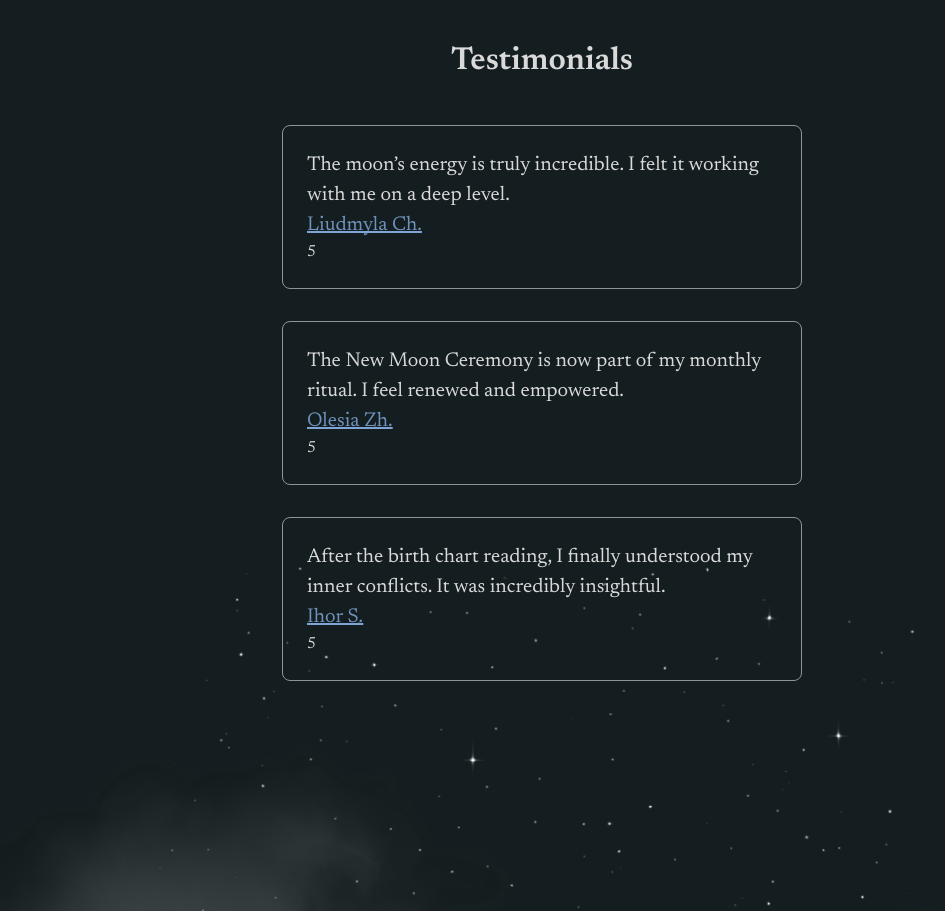
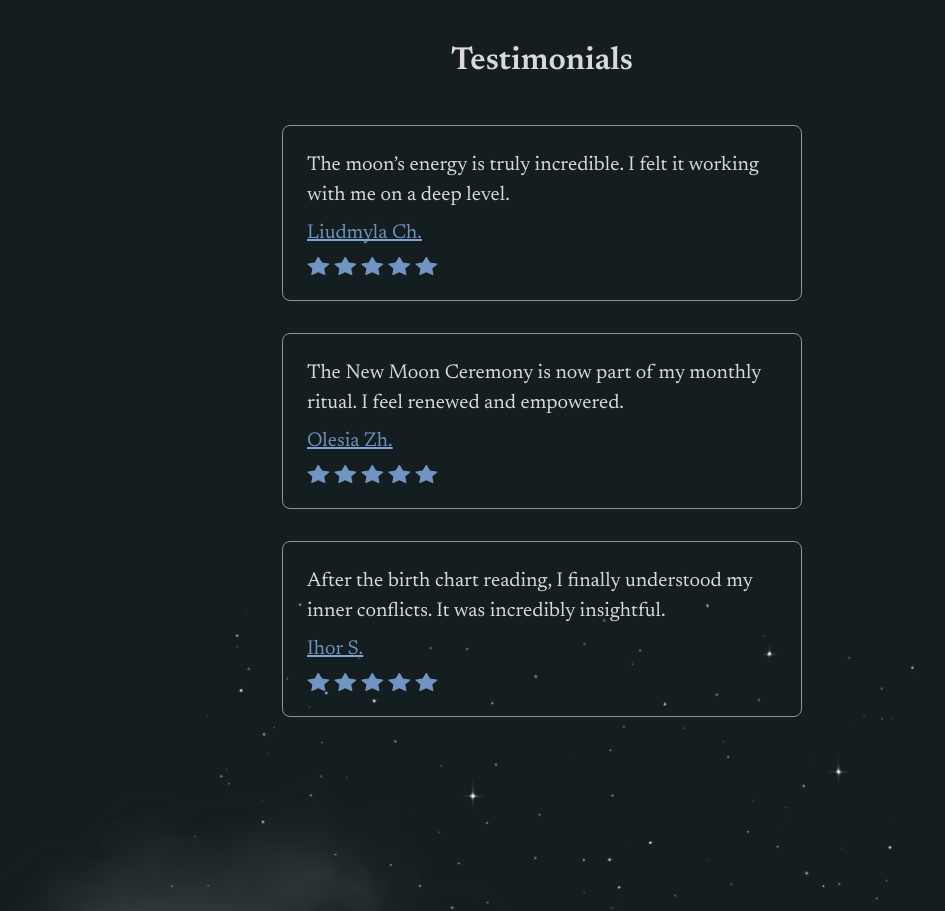
Before and after one commit to BokiiVlad/MoonPortal, a React (Vite) app: page / in a window 1280 px wide. Shown: the part 5860-6771 px from the top of the page, without its empty margins (98-1043 px from the left). Built offline with nearby package versions, Linux system fonts and the light colour scheme.

Commit message:
finish testimonials

```diff
--- a/src/components/TestimonialsItem/TestimonialsItem.jsx
+++ b/src/components/TestimonialsItem/TestimonialsItem.jsx
@@ -14,7 +14,25 @@ const TestimonialsItem = ({
           {name}
         </a>
       </li>
-      <li className={style.rating}>{rating}</li>
+      <li className={style.rating}>
+        <div className={style.ratingStars}>
+          {[...Array(rating)].map((_, i) => (
+            <svg
+              key={i}
+              width="23"
+              height="20"
+              viewBox="0 0 23 20"
+              fill="none"
+              xmlns="http://www.w3.org/2000/svg"
+            >
+              <path
+                d="M5.29801 18.9316C4.76726 19.1692 4.16501 18.7528 4.27226 18.2212L5.41351 12.5454L0.569397 8.51835C0.117023 8.14156 0.352147 7.45279 0.958521 7.37839L7.69325 6.54322L10.6962 1.35099C10.9671 0.883004 11.7 0.883004 11.9709 1.35099L14.9739 6.54322L21.7086 7.37839C22.315 7.45279 22.5501 8.14156 22.0963 8.51835L17.2536 12.5454L18.3948 18.2212C18.5021 18.7528 17.8998 19.1692 17.3691 18.9316L11.3315 16.2245L5.29663 18.9316H5.29801Z"
+                fill="#7294C2"
+              />
+            </svg>
+          ))}
+        </div>
+      </li>
     </ul>
   );
 };
--- a/src/components/TestimonialsItem/TestimonialsItem.module.css
+++ b/src/components/TestimonialsItem/TestimonialsItem.module.css
@@ -1,8 +1,15 @@
 .list {
+  display: flex;
+  flex-direction: column;
   border: 1px solid #8d959b;
   border-radius: 8px;
   padding: 10px;
   width: 300px;
+  gap: 8px;
+}
+.ratingStars {
+  display: flex;
+  gap: 4px;
 }
 .name {
   text-decoration: underline;
```
